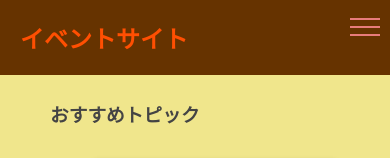
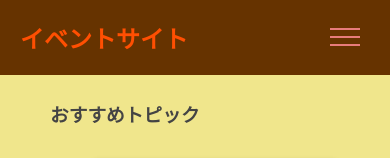
Before and after one commit to Refresh0610/Github_pages, a plain HTML site: page index.html in a window 390 px wide. Shown: the top 158 px of the page. Drawn offline with nearby package versions, Linux system fonts and the light colour scheme.

Commit message:
Update HamburgerMenu.css

```diff
--- a/HamburgerMenu.css
+++ b/HamburgerMenu.css
@@ -8,10 +8,9 @@
 
 .p-hamburger {
 	display: flex;
-	margin: 15px 0 0 0px;
+	margin: 25px 0 0 0px;
 	position: absolute;
-    top: 0;
-    right: 10px; /* 右端に配置 */
+   	right: 30px; /* 右端に配置 */
 	flex-direction: column;
 	cursor: pointer;
 
```
